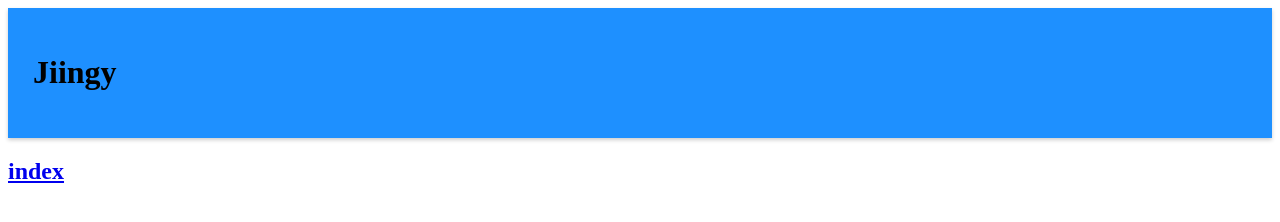
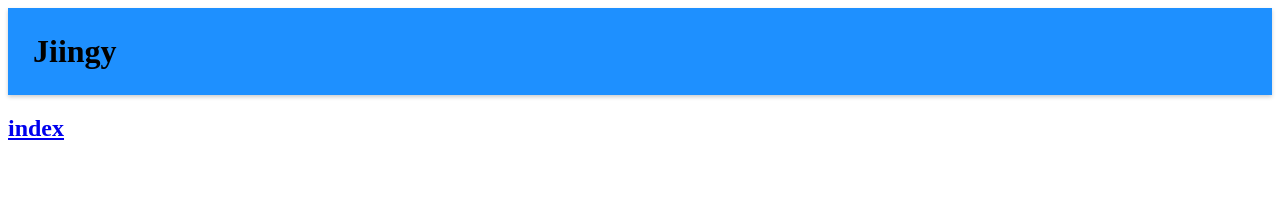
Before and after one commit to Jiingy/Jiingy.github.io, a plain HTML site: page index.html in a window 1280 px wide. Drawn offline with Linux system fonts and the light colour scheme.

Commit message:
Update style.css

```diff
--- a/style.css
+++ b/style.css
@@ -6,6 +6,13 @@
 header {
     padding: 25px;
     display: flex;
+    justify-content: space-between;
+    align-items: center;
     background-color: var(--background-color);
     box-shadow: var(--box-shadow);
 }
+
+header h1 {
+    font-size: 36;
+    margin: 0;
+}
```
